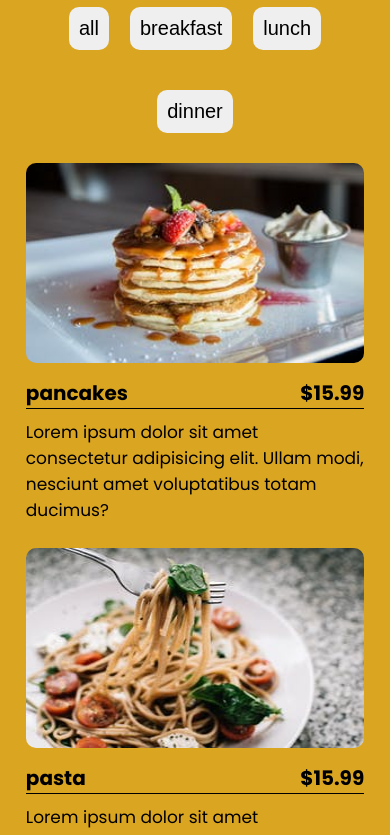
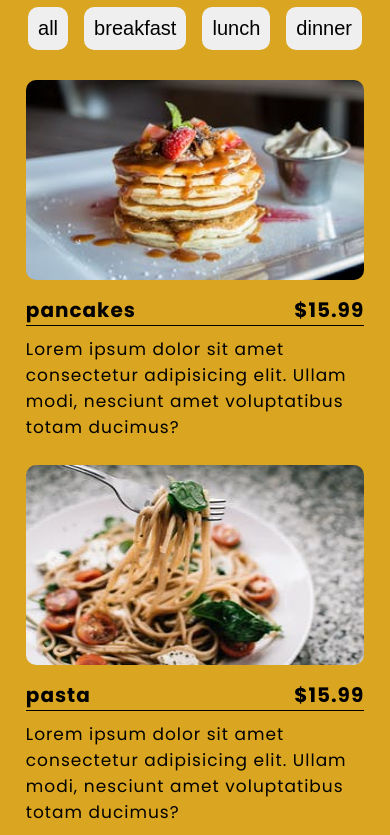
Before and after one commit to Keevah9/menu-filter, a plain HTML site: page index.html in a window 390 px wide. Shown: the part 118-953 px from the top of the page. Drawn offline with Linux system fonts and the light colour scheme.

Commit message:
new commit

```diff
--- a/css/main.css
+++ b/css/main.css
@@ -16,6 +16,7 @@ body {
     width: 100%;
     background-color: goldenrod;
     padding: 8rem 4rem;
+    letter-spacing: .1rem;
     font-family: 'Poppins', sans-serif;
 }
 
@@ -40,9 +41,7 @@ img {
 
 /* main container */
 
-.mainContainer {
-    min-width: 70%;
-}
+
 .menuItems {
     margin-top: 3rem;
     display: flex;
@@ -56,7 +55,7 @@ img {
     display: flex;
     align-items: center;
     flex-wrap: wrap;
-    max-width: 55rem;
+    max-width: 40vw;
     margin: 2rem 0.7rem;
 }
 .gen {
@@ -85,7 +84,7 @@ img {
 .filterBtns {
     display: flex;
     margin: 0 auto;
-    max-width: 40%;
+    max-width: 35rem;
 }
 .btn {
     display: block;
@@ -106,9 +105,9 @@ img {
 
 /* media queries */
 
-@media all and (max-width:1229px) {
+@media all and (max-width:1400px) {
     .items{
-        max-width: 45rem;
+        max-width: 40vw;
     }
     img {
         max-width: 25rem;
@@ -118,10 +117,10 @@ img {
         max-width: 50rem;
     }
     p{
-        font-size: 1.4rem;
+        font-size: 1.5rem;
     }
     h3{
-        font-size: 1.5rem;
+        font-size: 1.6rem;
     }
 }
 
@@ -132,9 +131,6 @@ img {
     p {
         font-size: 1.8rem;
     }
-    .filterBtns {
-        max-width: 70%;
-    }
     img{
         max-width: 50%;
         max-height: 25rem;
@@ -144,6 +140,9 @@ img {
     }
     .items{
         max-width: 60rem;
+    }
+    body {
+        padding: 4rem 2rem;
     }
 }
 
@@ -181,4 +180,5 @@ img {
         max-width: 100%;
         min-height: 20rem;
     }
+
 }
```
